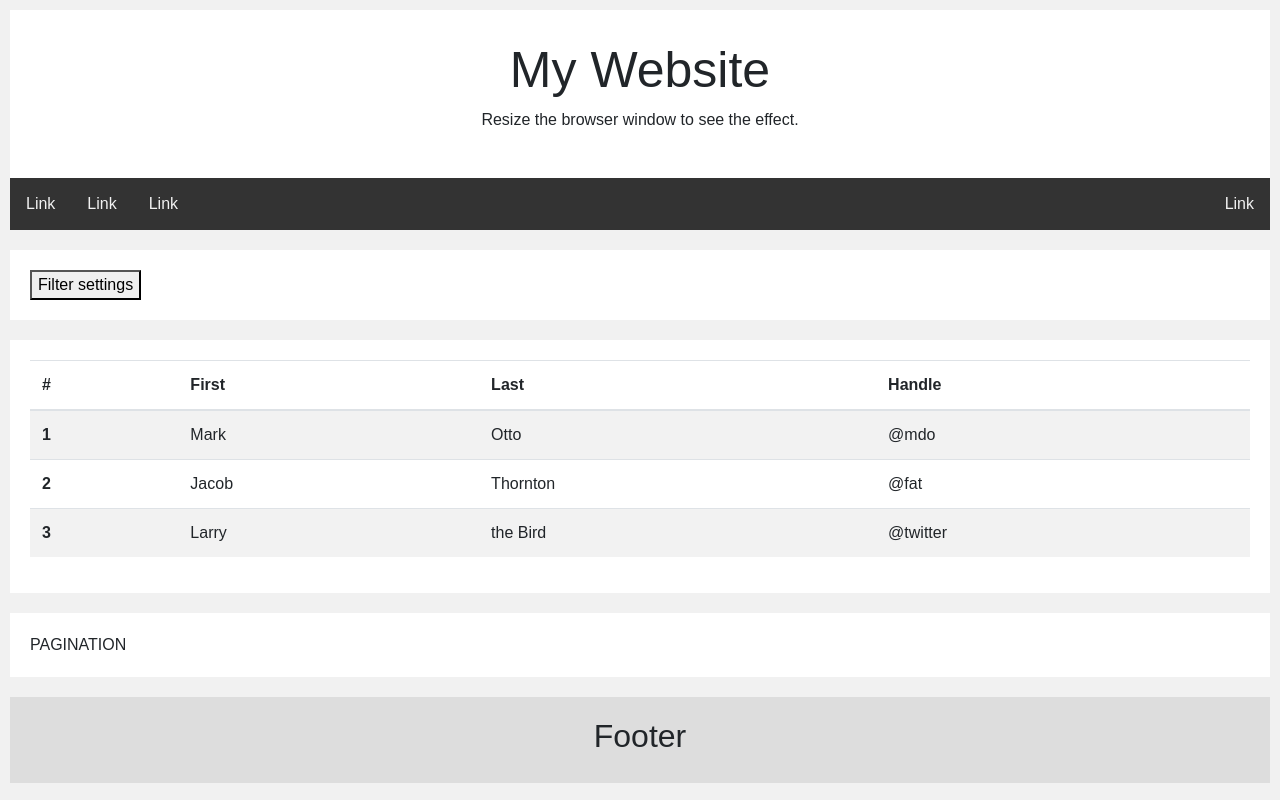
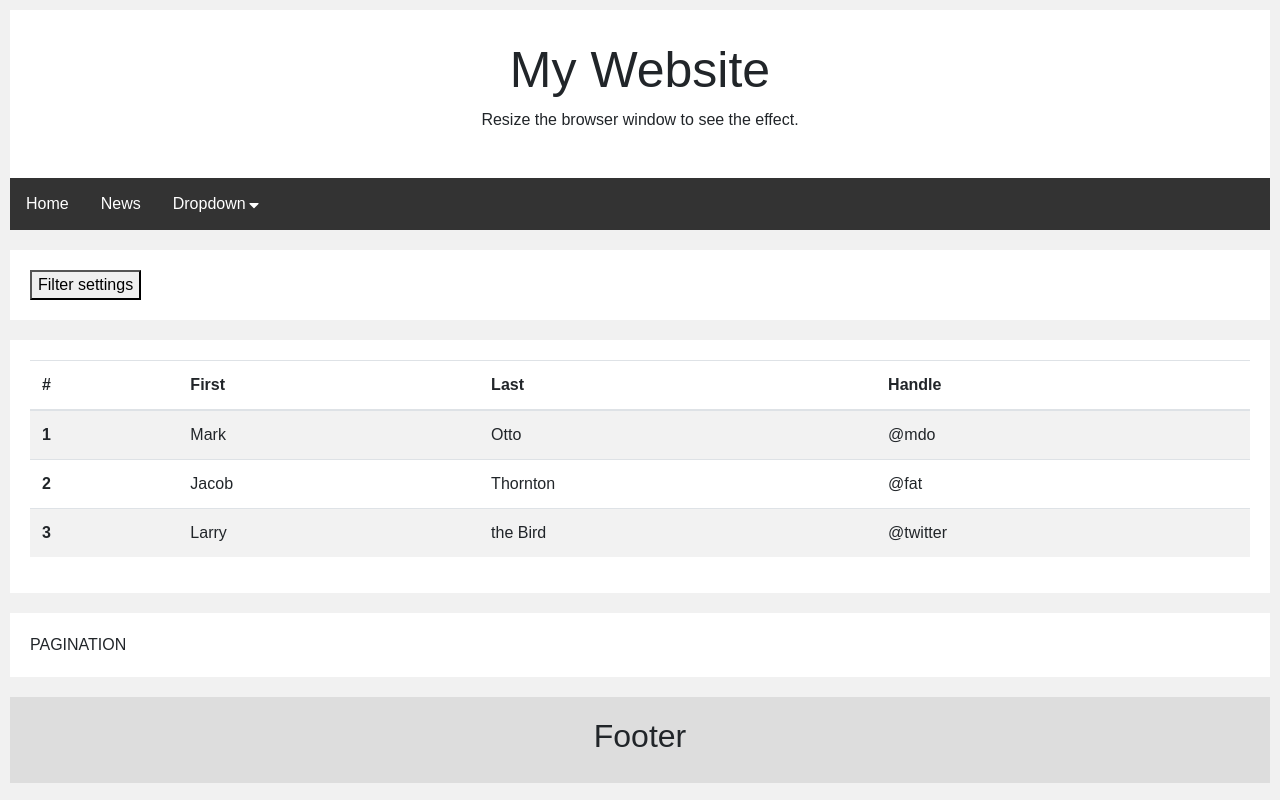
Before and after one commit to Nyweron/finances, a React (Create React App) app: page / in a window 1280 px wide. Built offline with nearby package versions, Linux system fonts and the light colour scheme.

Commit message:
Add mega menu draft

```diff
--- a/package.json
+++ b/package.json
@@ -10,6 +10,7 @@
     "react": "^16.12.0",
     "react-bootstrap": "^1.0.0-beta.16",
     "react-dom": "^16.12.0",
+    "react-icons": "^3.8.0",
     "react-router-dom": "^5.1.2",
     "react-scripts": "3.3.0"
   },
--- a/src/App.js
+++ b/src/App.js
@@ -1,7 +1,9 @@
 import React, { Component } from "react";
 // import NavigationItem from "./component/navigationItem";
 
+import stylesMegaMenu from "./component/MegaMenu/megaMenu.module.css";
 import styles from "./App.module.css";
+import { FaCaretDown } from "react-icons/fa";
 
 class App extends Component {
   state = {
@@ -20,13 +22,50 @@ class App extends Component {
           <p>Resize the browser window to see the effect.</p>
         </div>
 
-        <div className={styles.topnav}>
-          <a href="/#">Link</a>
+        <div>
+          {/* <a href="/#">Link</a>
           <a href="/#">Link</a>
           <a href="/#">Link</a>
           <a href="/#" style={{ float: "right" }}>
             Link
-          </a>
+          </a> */}
+          <div className={stylesMegaMenu.navbar}>
+            <a href="#home">Home</a>
+            <a href="#news">News</a>
+            <div className={stylesMegaMenu.dropdown}>
+              <button className={stylesMegaMenu.dropbtn}>
+                Dropdown
+                <i>
+                  <FaCaretDown />
+                </i>
+              </button>
+              <div className={stylesMegaMenu.dropdownContent}>
+                <div className={stylesMegaMenu.header}>
+                  <h2>Mega Menu</h2>
+                </div>
+                <div className={stylesMegaMenu.row}>
+                  <div className={stylesMegaMenu.column}>
+                    <h3>Category 1</h3>
+                    <a href="/#">Link 1</a>
+                    <a href="/#">Link 2</a>
+                    <a href="/#">Link 3</a>
+                  </div>
+                  <div className={stylesMegaMenu.column}>
+                    <h3>Category 2</h3>
+                    <a href="/#">Link 1</a>
+                    <a href="/#">Link 2</a>
+                    <a href="/#">Link 3</a>
+                  </div>
+                  <div className={stylesMegaMenu.column}>
+                    <h3>Category 3</h3>
+                    <a href="/#">Link 1</a>
+                    <a href="/#">Link 2</a>
+                    <a href="/#">Link 3</a>
+                  </div>
+                </div>
+              </div>
+            </div>
+          </div>
         </div>
 
         <div className={styles.row}>
--- /dev/null
+++ b/src/component/MegaMenu/megaMenu.module.css
@@ -0,0 +1,100 @@
+* {
+  box-sizing: border-box;
+}
+
+body {
+  margin: 0;
+}
+
+.navbar {
+  overflow: hidden;
+  background-color: #333;
+  font-family: Arial, Helvetica, sans-serif;
+}
+
+.navbar a {
+  float: left;
+  font-size: 16px;
+  color: white;
+  text-align: center;
+  padding: 14px 16px;
+  text-decoration: none;
+}
+
+.dropdown {
+  float: left;
+  overflow: hidden;
+}
+
+.dropdown .dropbtn {
+  font-size: 16px;
+  border: none;
+  outline: none;
+  color: white;
+  padding: 14px 16px;
+  background-color: inherit;
+  font: inherit;
+  margin: 0;
+}
+
+.navbar a:hover,
+.dropdown:hover .dropbtn {
+  background-color: red;
+}
+
+.dropdownContent {
+  display: none;
+  position: absolute;
+  background-color: #f9f9f9;
+  width: 100%;
+  left: 0;
+  box-shadow: 0px 8px 16px 0px rgba(0, 0, 0, 0.2);
+  z-index: 1;
+}
+
+.dropdownContent .header {
+  background: red;
+  padding: 16px;
+  color: white;
+}
+
+.dropdown:hover .dropdownContent {
+  display: block;
+}
+
+/* Create three equal columns that floats next to each other */
+.column {
+  float: left;
+  width: 33.33%;
+  padding: 10px;
+  background-color: #ccc;
+  height: 250px;
+}
+
+.column a {
+  float: none;
+  color: black;
+  padding: 16px;
+  text-decoration: none;
+  display: block;
+  text-align: left;
+}
+
+.column a:hover {
+  background-color: #ddd;
+}
+
+/* Clear floats after the columns */
+.row:after {
+  content: "";
+  display: table;
+  clear: both;
+}
+
+/* Responsive layout - makes the three columns stack on top of each other instead of next to each other */
+@media screen and (max-width: 600px) {
+  .column {
+    width: 100%;
+    height: auto;
+  }
+}
```
Also changed, not shown: 1 other file (tests, documents, lock files or other folders).
